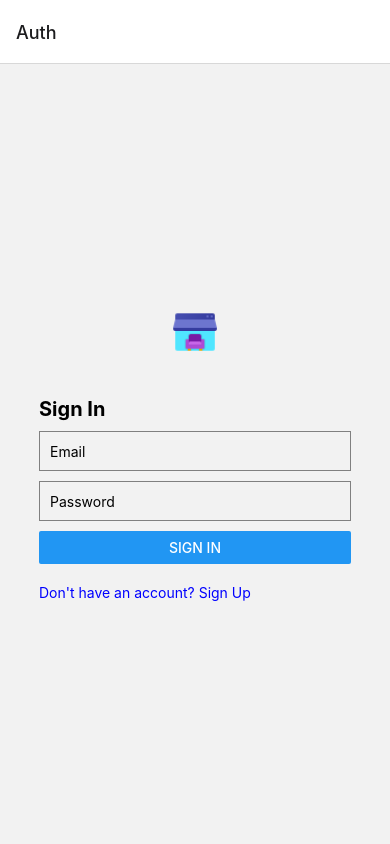
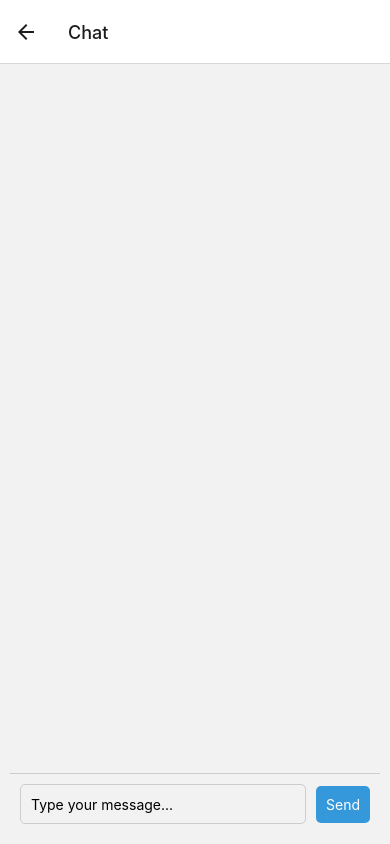
Before and after one commit to GhoAhmed/ecommerceApp, a React Native app: screen /Chat in a window 390 px wide. Built offline with nearby package versions, Linux system fonts and the light colour scheme.

Commit message:
signup & chat interface commit

```diff
--- a/navigation/AppNavigator.js
+++ b/navigation/AppNavigator.js
@@ -9,6 +9,7 @@ import ContactScreen from '../screens/ContactScreen';
 import Cart from '../screens/Cart';
 import ShopScreen from '../screens/ShopScreen';
 import ProductDetails from '../screens/ProductDetails';
+import ChatScreen from '../screens/ChatScreen';
 
 const Stack = createNativeStackNavigator();
 
@@ -24,6 +25,7 @@ const AppNavigator = () => {
           <Stack.Screen name="Contact" component={ContactScreen} />
           <Stack.Screen name="Cart" component={Cart} />
           <Stack.Screen name="ProductDetails" component={ProductDetails} />
+          <Stack.Screen name="Chat" component={ChatScreen} />
         </Stack.Navigator>
       </CartProvider>
     </NavigationContainer>
--- a/screens/Auth.js
+++ b/screens/Auth.js
@@ -142,8 +142,8 @@ const styles = StyleSheet.create({
     alignItems: 'center',
   },
   logo: {
-    width: 50,
-    height: 50,
+    width: 94,
+    height: 94,
     marginBottom: 20,
   },
   formContainer: {
--- /dev/null
+++ b/screens/ChatScreen.js
@@ -0,0 +1,98 @@
+import React, { useState, useRef } from 'react';
+import { View, Text, FlatList, TextInput, TouchableOpacity, StyleSheet } from 'react-native';
+import { useNavigation } from '@react-navigation/native';
+
+const ChatScreen = () => {
+  const [messages, setMessages] = useState([]);
+  const [newMessage, setNewMessage] = useState('');
+  const flatListRef = useRef(null);
+  const navigation = useNavigation();
+
+  const handleSendMessage = () => {
+    if (newMessage.trim() === '') {
+      return; // Don't send empty messages
+    }
+
+    const updatedMessages = [...messages, { id: messages.length + 1, text: newMessage, sender: 'user' }];
+    setMessages(updatedMessages);
+    setNewMessage('');
+
+    // Scroll to the bottom when a new message is sent
+    flatListRef.current.scrollToEnd({ animated: true });
+  };
+
+  return (
+    <View style={styles.container}>
+      <FlatList
+        ref={flatListRef}
+        data={messages}
+        keyExtractor={(item) => item.id.toString()}
+        renderItem={({ item }) => (
+          <View style={item.sender === 'user' ? styles.userMessageContainer : styles.botMessageContainer}>
+            <Text style={styles.messageText}>{item.text}</Text>
+          </View>
+        )}
+      />
+      <View style={styles.inputContainer}>
+        <TextInput
+          style={styles.input}
+          placeholder="Type your message..."
+          value={newMessage}
+          onChangeText={(text) => setNewMessage(text)}
+        />
+        <TouchableOpacity style={styles.sendButton} onPress={handleSendMessage}>
+          <Text style={{ color: 'white' }}>Send</Text>
+        </TouchableOpacity>
+      </View>
+    </View>
+  );
+};
+
+const styles = StyleSheet.create({
+  container: {
+    flex: 1,
+    padding: 10,
+  },
+  userMessageContainer: {
+    alignSelf: 'flex-end',
+    backgroundColor: '#3498db',
+    borderRadius: 8,
+    padding: 10,
+    marginVertical: 5,
+    maxWidth: '70%',
+  },
+  botMessageContainer: {
+    alignSelf: 'flex-start',
+    backgroundColor: '#95a5a6',
+    borderRadius: 8,
+    padding: 10,
+    marginVertical: 5,
+    maxWidth: '70%',
+  },
+  messageText: {
+    color: 'white',
+  },
+  inputContainer: {
+    flexDirection: 'row',
+    alignItems: 'center',
+    borderTopWidth: 1,
+    borderTopColor: '#ccc',
+    padding: 10,
+  },
+  input: {
+    flex: 1,
+    height: 40,
+    borderWidth: 1,
+    borderColor: '#ccc',
+    borderRadius: 5,
+    marginRight: 10,
+    paddingHorizontal: 10,
+  },
+  sendButton: {
+    backgroundColor: '#3498db',
+    padding: 10,
+    borderRadius: 5,
+  },
+});
+
+export default ChatScreen;
--- a/screens/ContactScreen.js
+++ b/screens/ContactScreen.js
@@ -1,59 +1,35 @@
 import React, { useState } from 'react';
-import { View, Text, TextInput, TouchableOpacity, StyleSheet, Alert } from 'react-native';
+import { View, Text, FlatList, TouchableOpacity, StyleSheet } from 'react-native';
+import { useNavigation } from '@react-navigation/native';
 
 const ContactScreen = () => {
-  const [name, setName] = useState('');
-  const [email, setEmail] = useState('');
-  const [message, setMessage] = useState('');
+  const [contacts, setContacts] = useState([
+    { id: 1, name: 'John Doe' },
+    { id: 2, name: 'Jane Smith' },
+    { id: 3, name: 'Bob Johnson' },
+    // Add more contacts as needed
+  ]);
 
-  const handleSendMessage = () => {
-    if (!name || !email || !message) {
-      Alert.alert('Error', 'Please fill in all fields');
-      return;
-    }
+  const navigation = useNavigation();
 
-    // Assuming you have a function to send the message to the server
-    // Replace the following line with your API call or message handling logic
-    sendMessageToServer({ name, email, message });
+  const handleChatPress = (contact) => {
+    // Navigate to the ChatScreen and pass the selected contact
+    navigation.navigate('Chat', { contact });
+  };
 
-    // Optionally, you can clear the form fields after sending the message
-    setName('');
-    setEmail('');
-    setMessage();
-
-    Alert.alert('Success', 'Message sent successfully!');
-  };
+  const renderContactItem = ({ item }) => (
+    <TouchableOpacity style={styles.contactItem} onPress={() => handleChatPress(item)}>
+      <Text style={styles.contactName}>{item.name}</Text>
+    </TouchableOpacity>
+  );
 
   return (
     <View style={styles.container}>
-      <Text style={styles.heading}>Contact Us</Text>
-
-      <TextInput
-        style={styles.input}
-        placeholder="Your Name"
-        value={name}
-        onChangeText={(text) => setName(text)}
+      <FlatList
+        data={contacts}
+        keyExtractor={(item) => item.id.toString()}
+        renderItem={renderContactItem}
       />
-
-      <TextInput
-        style={styles.input}
-        placeholder="Your Email"
-        value={email}
-        onChangeText={(text) => setEmail(text)}
-        keyboardType="email-address"
-      />
-
-      <TextInput
-        style={[styles.input, styles.messageInput]}
-        placeholder="Your Message"
-        value={message}
-        onChangeText={(text) => setMessage(text)}
-        multiline
-      />
-
-      <TouchableOpacity style={styles.sendButton} onPress={handleSendMessage}>
-        <Text style={styles.sendButtonText}>Send Message</Text>
-      </TouchableOpacity>
     </View>
   );
 };
@@ -61,35 +37,17 @@ const ContactScreen = () => {
 const styles = StyleSheet.create({
   container: {
     flex: 1,
-    padding: 20,
-    alignItems: 'center',
-    justifyContent: 'center',
+    padding: 10,
   },
-  heading: {
-    fontSize: 24,
-    fontWeight: 'bold',
-    marginBottom: 20,
+  contactItem: {
+    borderWidth: 1,
+    borderColor: '#ccc',
+    borderRadius: 8,
+    padding: 10,
+    marginVertical: 5,
   },
-  input: {
-    width: '100%',
-    height: 40,
-    borderColor: 'gray',
-    borderWidth: 1,
-    marginBottom: 15,
-    paddingLeft: 10,
-  },
-  messageInput: {
-    height: 100,
-  },
-  sendButton: {
-    backgroundColor: '#3498db',
-    padding: 10,
-    borderRadius: 5,
-    marginTop: 20,
-  },
-  sendButtonText: {
-    color: '#fff',
-    textAlign: 'center',
+  contactName: {
+    fontSize: 16,
     fontWeight: 'bold',
   },
 });
--- a/screens/NavBar.js
+++ b/screens/NavBar.js
@@ -32,13 +32,13 @@ const NavBar = () => {
   return (
     <View style={styles.navBar}>
       <TouchableOpacity onPress={() => navigateTo('Home')}>
-        <Text>Home</Text>
+        <Icon name="home" size={30} color="#3498db" />
       </TouchableOpacity>
       <TouchableOpacity onPress={() => navigateTo('Shop')}>
-        <Text>Shop</Text>
+        <Icon name="th-large" size={30} color="#3498db" />
       </TouchableOpacity>
       <TouchableOpacity onPress={() => navigateTo('Contact')}>
-        <Text>Contact</Text>
+        <Icon name="phone" size={30} color="#3498db" />
       </TouchableOpacity>
       <TouchableOpacity onPress={() => navigateTo('Checkout')}>
         <View style={styles.cartContainer}>
@@ -47,7 +47,7 @@ const NavBar = () => {
         </View>
       </TouchableOpacity>
       <TouchableOpacity onPress={handleLogout}>
-        <Text>Logout</Text>
+        <Icon name="sign-out" size={30} color="#3498db" />
       </TouchableOpacity>
     </View>
   );
--- a/screens/ShopScreen.js
+++ b/screens/ShopScreen.js
@@ -1,13 +1,35 @@
 // ShopScreen.js
 import React from 'react';
-import { View, Text } from 'react-native';
+import { View, Text, StyleSheet } from 'react-native';
+import ProductScreen from './ProductScreen';
 
 const ShopScreen = () => {
   return (
-    <View>
-      <Text>Shop Screen</Text>
+    <View style={styles.container}>
+      {/* Product List */}
+      <ProductScreen />
+
+      {/* Footer */}
+      <View style={styles.footer}>
+        <Text>Welcome to my store</Text>
+      </View>
     </View>
   );
 };
 
+const styles = StyleSheet.create({
+  container: {
+    flex: 1,
+    padding: 10,
+  },
+  footer: {
+    justifyContent: 'center',
+    alignItems: 'center',
+    padding: 10,
+    borderTopWidth: 1,
+    borderTopColor: '#ccc',
+  },
+});
+
+
 export default ShopScreen;
```
Also changed, not shown: assets/logo.png, context/ChatContext.js (added).
